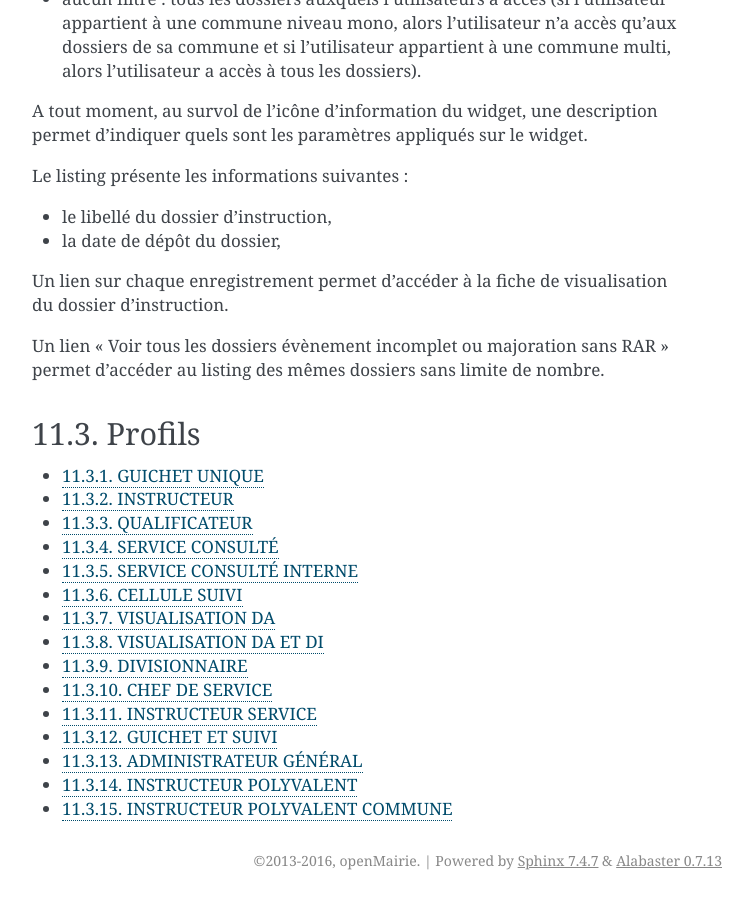
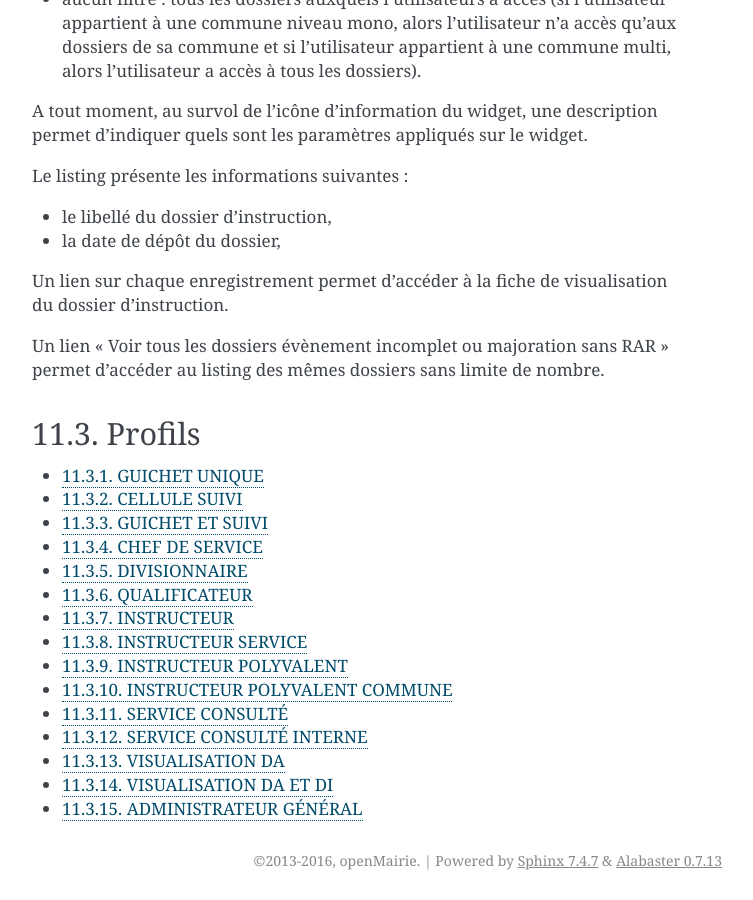
Before and after one commit to mpavaux/openads-documentation, a Sphinx documentation site: the page built from source/manuel_utilisateur/ergonomie/index.rst, in a window 1280 px wide and 900 px high, scrolled down 6834 px. Shown: the whole window, without its empty margins (388-1141 px from the left). Built offline with Sphinx 7.4.7, drawn with Linux system fonts in a browser that asks for light colours.

```diff
--- a/source/manuel_utilisateur/ergonomie/index.rst
+++ b/source/manuel_utilisateur/ergonomie/index.rst
@@ -204,17 +204,21 @@ Profils
     :maxdepth: 1
 
     profils/guichet_unique.rst
+    profils/suivi.rst
+    profils/guichet_suivi.rst
+
+    profils/chef_de_service.rst
+    profils/divisionnaire.rst
+    profils/qualificateur.rst
     profils/instructeur.rst
-    profils/qualificateur.rst
+    profils/instructeur_service.rst
+    profils/instructeur_polyvalent.rst
+    profils/instructeur_polyvalent_commune.rst
+
     profils/service_consulte.rst
     profils/service_consulte_interne.rst
-    profils/suivi.rst
+
     profils/visualisation_da.rst
     profils/visualisation_da_di.rst
-    profils/divisionnaire.rst
-    profils/chef_de_service.rst
-    profils/instructeur_service.rst
-    profils/guichet_suivi.rst
+
     profils/administrateur_general.rst
-    profils/instructeur_polyvalent.rst
-    profils/instructeur_polyvalent_commune.rst
```
